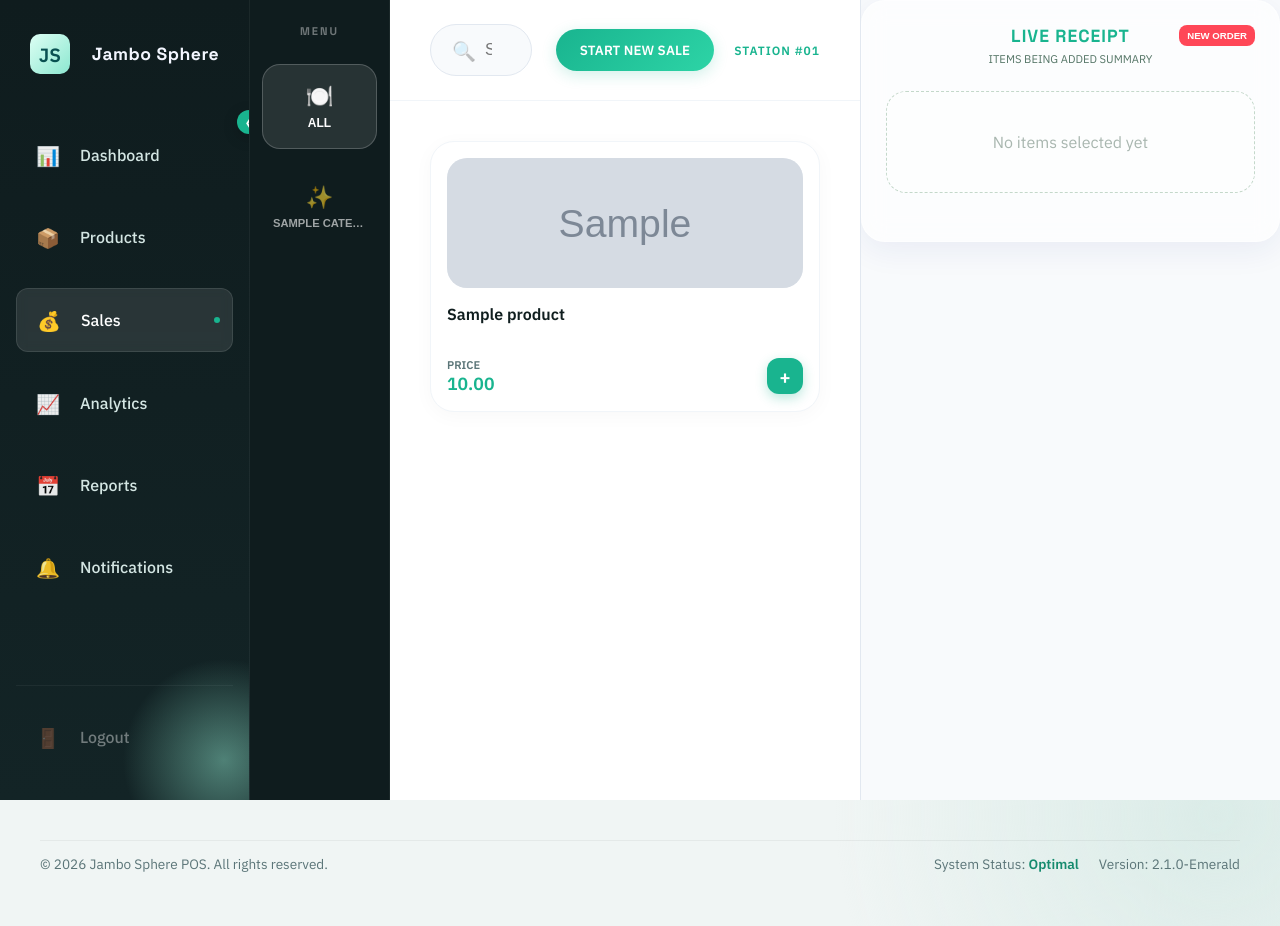
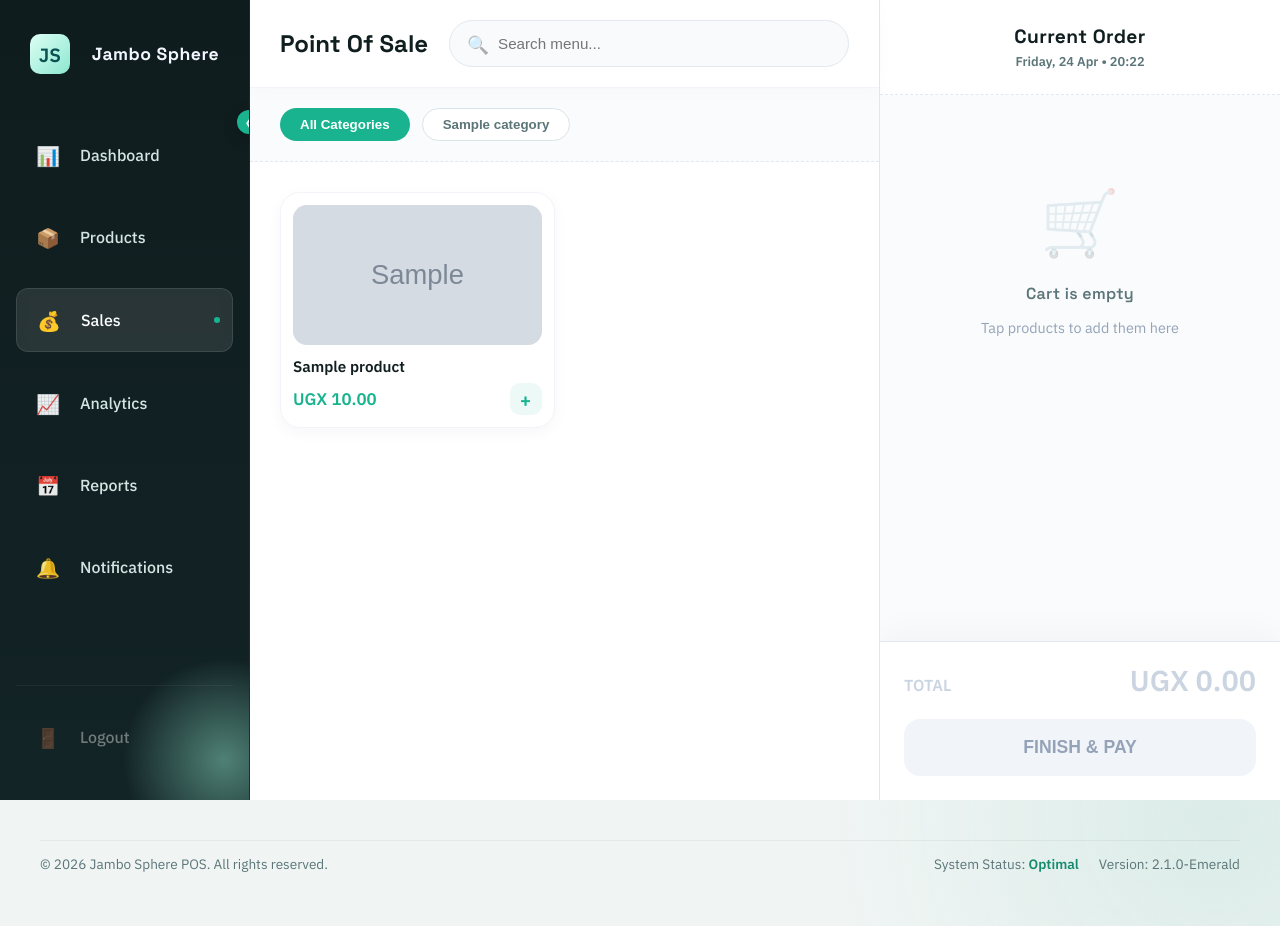
Before and after one commit to Tagoole/JamboSpherePOS, a Django app: page /sales/ in a window 1280 px wide. Run offline with Django 5.2, Linux system fonts and the light colour scheme; a user stored in the database is signed in; tables that the repository leaves empty hold one stand-in row (values such as "Sample post"); grey boxes marked "Sample" are stand-in pictures; some libraries are stand-ins or nearby versions.

Commit message:
Working on sales page to actually conduct a sale

```diff
--- a/templates/pos/dashboard.html
+++ b/templates/pos/dashboard.html
@@ -14,7 +14,7 @@
       <div style="z-index: 1;">
         <span style="font-size: 0.9rem; text-transform: uppercase; letter-spacing: 2px; opacity: 0.9; font-weight: 600;">Welcome Back, Admin</span>
         <h1 style="font-size: 2.8rem; margin: 5px 0 10px 0; color: white; border: none;">Hello, {{ user.username|title }} 🌟</h1>
-        <p style="font-size: 1.1rem; opacity: 0.9; font-weight: 300;">Today is <span id="current-date" style="font-weight: 600;">{{ "now"|date:"l, F j, Y" }}</span>. Here's what's happening in your business.</p>
+        <p style="font-size: 1.1rem; color: #000; font-weight: 300;">Today is <span id="current-date" style="font-weight: 600;">{% now "l, F j, Y" %}</span>. Here's what's happening in your business.</p>
       </div>
 
       <div style="z-index: 1; margin-top: 20px; display: flex; gap: 12px;">
--- a/templates/pos/partials/live_receipt.html
+++ b/templates/pos/partials/live_receipt.html
@@ -1,52 +1,73 @@
 {% load static %}
-<div class="glass" style="padding: 24px; color: var(--ink);">
-  <div style="text-align: center; margin-bottom: 24px; position: relative;">
-    <h3 style="font-size: 1.1rem; color: var(--brand); letter-spacing: 1px;">LIVE RECEIPT</h3>
-    <small class="muted" style="text-transform: uppercase; font-size: 0.7rem;">Items being added summary</small>
+<div style="display: flex; flex-direction: column; height: 100vh;">
+  <!-- Header -->
+  <div style="padding: 24px; border-bottom: 1px dashed #e2e8f0; background: #fff; text-align: center; position: relative;">
+    <h3 style="font-size: 1.2rem; color: var(--ink); margin-bottom: 4px;">Current Order</h3>
+    <div style="font-size: 0.8rem; color: var(--ink-soft); font-weight: 600;">{% now "l, j M" %} • {% now "H:i" %}</div>
 
-    <button hx-post="{% url 'cart_clear' %}" hx-target="#live-receipt-container" style="position: absolute; right: 0; top: 0; background: var(--danger); color: white; border: none; font-size: 0.6rem; padding: 5px 8px; border-radius: 8px; cursor: pointer; font-weight: 700;">
-      NEW ORDER
+    {% if cart %}
+    <button hx-post="{% url 'cart_clear' %}" hx-target="#live-receipt-container" style="position: absolute; right: 24px; top: 24px; background: rgba(255,71,87,0.1); color: var(--danger); border: none; font-size: 0.7rem; padding: 6px 12px; border-radius: 8px; cursor: pointer; font-weight: 700; transition: 0.2s;" onmouseover="this.style.background='rgba(255,71,87,0.2)'" onmouseout="this.style.background='rgba(255,71,87,0.1)'">
+      CLEAR
     </button>
+    {% endif %}
   </div>
 
-  <div style="display: flex; flex-direction: column; gap: 12px; margin-bottom: 24px;">
+  <!-- Items Area -->
+  <div style="flex: 1; overflow-y: auto; padding: 24px; background: #fafbfc;">
+    <div style="display: flex; flex-direction: column; gap: 16px;">
       {% for item in cart %}
-    <div style="display: flex; justify-content: space-between; align-items: center; background: rgba(255,255,255,0.4); padding: 12px; border-radius: 14px; border: 1px solid rgba(255,255,255,0.5);">
-      <div style="display: flex; gap: 10px; align-items: center;">
-        <span style="width: 28px; height: 28px; border-radius: 8px; background: var(--brand); color: white; display: grid; place-items: center; font-size: 0.8rem; font-weight: 700;">{{ item.quantity }}</span>
+      <div style="display: flex; justify-content: space-between; align-items: center; background: #fff; padding: 14px; border-radius: 16px; border: 1px solid #f1f5f9; box-shadow: 0 2px 10px rgba(0,0,0,0.02);">
+        <div style="display: flex; gap: 14px; align-items: center;">
+          <div style="width: 34px; height: 34px; border-radius: 10px; background: var(--brand-soft); color: var(--brand); display: grid; place-items: center; font-size: 0.9rem; font-weight: 800;">{{ item.quantity }}</div>
           <div>
-          <strong style="display: block; font-size: 0.9rem;">{{ item.product.name }}</strong>
-          <small class="muted" style="font-size: 0.75rem;">@ UGX {{ item.price }}</small>
+            <strong style="display: block; font-size: 0.95rem; color: var(--ink);">{{ item.product.name }}</strong>
+            <small style="font-size: 0.8rem; color: var(--ink-soft); font-weight: 600;">@ UGX {{ item.price }}</small>
           </div>
         </div>
         <div style="text-align: right;">
-        <strong style="display: block; font-size: 0.95rem;">UGX {{ item.total_price }}</strong>
-        <form action="{% url 'cart_remove' item.product.id %}" method="post" hx-post="{% url 'cart_remove' item.product.id %}" hx-target="#live-receipt-container" style="margin: 0;">
-          {% csrf_token %}
-          <button type="submit" style="background: none; border: none; color: var(--danger); font-size: 0.7rem; cursor: pointer; padding: 0;">Remove</button>
-        </form>
+          <strong style="display: block; font-size: 1rem; color: var(--ink);">UGX {{ item.total_price }}</strong>
+          <button hx-post="{% url 'cart_remove' item.product.id %}" hx-target="#live-receipt-container" style="background: none; border: none; color: var(--danger); font-size: 0.75rem; font-weight: 600; cursor: pointer; padding: 4px 0; opacity: 0.7;">Remove</button>
         </div>
       </div>
       {% empty %}
-    <div class="empty" style="padding: 40px 20px; border-radius: 20px; background: rgba(255,255,255,0.2);">
-      <p style="margin: 0; opacity: 0.5;">No items selected yet</p>
+      <div style="padding: 60px 20px; text-align: center;">
+        <div style="font-size: 4rem; opacity: 0.2; margin-bottom: 20px;">🛒</div>
+        <h4 style="color: var(--ink-soft); font-weight: 600;">Cart is empty</h4>
+        <p style="color: #94a3b8; font-size: 0.9rem;">Tap products to add them here</p>
       </div>
       {% endfor %}
     </div>
+  </div>
 
+  <!-- Footer Checkout Area -->
+  <div style="padding: 24px; background: #fff; border-top: 1px solid #e2e8f0; box-shadow: 0 -10px 30px rgba(0,0,0,0.03);">
     {% if cart %}
-  <div style="border-top: 1px dashed rgba(0,0,0,0.1); padding-top: 15px;">
-    <div style="display: flex; justify-content: space-between; margin-bottom: 8px;">
-      <span class="muted" style="font-size: 0.85rem;">Items Count</span>
-      <span style="font-weight: 600;">{{ cart|length }} products</span>
+    <div style="display: flex; justify-content: space-between; margin-bottom: 12px;">
+      <span style="color: var(--ink-soft); font-weight: 600; font-size: 0.9rem;">Subtotal ({{ cart|length }} items)</span>
+      <span style="font-weight: 700; color: var(--ink);">UGX {{ cart.get_total_price }}</span>
     </div>
-    <div style="display: flex; justify-content: space-between; align-items: flex-end; margin-top: 10px;">
-      <span class="muted" style="font-weight: 700; font-size: 0.8rem; text-transform: uppercase;">Total Estimate</span>
-      <strong style="font-size: 1.5rem; color: var(--brand);">UGX {{ cart.get_total_price }}</strong>
+    <div style="display: flex; justify-content: space-between; align-items: flex-end; margin-bottom: 24px; padding-top: 12px; border-top: 1px dashed #e2e8f0;">
+      <span style="font-weight: 800; font-size: 1rem; color: var(--ink); text-transform: uppercase;">Total</span>
+      <strong style="font-size: 1.8rem; color: var(--brand); line-height: 1;">UGX {{ cart.get_total_price }}</strong>
     </div>
-    <a href="{% url 'cart_detail' %}" class="btn btn-primary" style="display: block; width: 100%; margin-top: 24px; text-align: center; padding: 14px; border-radius: 16px; font-weight: 700; letter-spacing: 0.5px; box-shadow: 0 10px 20px rgba(25, 180, 143, 0.2);">
-      GO TO CHECKOUT
-    </a>
+
+    <!-- Hidden form for fast checkout -->
+    <form action="{% url 'checkout' %}" method="POST" style="margin: 0;">
+      {% csrf_token %}
+      <input type="hidden" name="client_name" value="Walk-in Customer">
+      <input type="hidden" name="tax_rate" value="0">
+      <button type="submit" style="width: 100%; padding: 18px; border-radius: 16px; background: linear-gradient(135deg, #19b48f, #2dd4a6); color: white; font-weight: 800; font-size: 1.1rem; border: none; cursor: pointer; box-shadow: 0 10px 25px rgba(25, 180, 143, 0.3); transition: 0.2s;" onmouseover="this.style.transform='translateY(-2px)'" onmouseout="this.style.transform='translateY(0)'">
+        FINISH & PAY
+      </button>
+    </form>
+    {% else %}
+    <div style="display: flex; justify-content: space-between; align-items: flex-end;">
+      <span style="font-weight: 800; font-size: 1rem; color: #cbd5e1; text-transform: uppercase;">Total</span>
+      <strong style="font-size: 1.8rem; color: #cbd5e1; line-height: 1;">UGX 0.00</strong>
     </div>
+    <button disabled style="width: 100%; margin-top: 24px; padding: 18px; border-radius: 16px; background: #f1f5f9; color: #94a3b8; font-weight: 800; font-size: 1.1rem; border: none; cursor: not-allowed;">
+      FINISH & PAY
+    </button>
     {% endif %}
   </div>
+</div>
--- a/templates/pos/partials/product_row.html
+++ b/templates/pos/partials/product_row.html
@@ -19,7 +19,7 @@
     {% endif %}
   </td>
   <td>{{ product.price }}</td>
-  <td><span class="tag">Active</span></td>
+  <td><span class="tag">Available</span></td>
   <td>
     <div class="actions">
       <a class="btn-link" href="/products/{{ product.id }}/edit/">Edit</a>
--- a/templates/pos/partials/today_totals.html
+++ b/templates/pos/partials/today_totals.html
@@ -6,9 +6,6 @@
         <strong style="display: block; font-size: 2.2rem; margin-top: 8px; color: var(--brand);">{{ total_sales_today|default:"0.00" }}</strong>
       </div>
       <div style="background: var(--brand-soft); width: 48px; height: 48px; border-radius: 12px; display: grid; place-items: center; font-size: 1.5rem;">💰</div>
-    </div>
-    <div style="margin-top: 15px; font-size: 0.85rem; color: #158b6e; font-weight: 500;">
-      ↑ 12% from yesterday
     </div>
   </article>
 
@@ -19,9 +16,6 @@
         <strong style="display: block; font-size: 2.2rem; margin-top: 8px; color: var(--accent);">{{ transactions_today|default:"0" }}</strong>
       </div>
       <div style="background: rgba(255, 107, 107, 0.1); width: 48px; height: 48px; border-radius: 12px; display: grid; place-items: center; font-size: 1.5rem;">🛍️</div>
-    </div>
-    <div style="margin-top: 15px; font-size: 0.85rem; color: var(--ink-soft);">
-      Average 4.2 sales/hour
     </div>
   </article>
 
--- a/templates/pos/products.html
+++ b/templates/pos/products.html
@@ -86,6 +86,7 @@
                 <th style="padding-left: 0; background: transparent; border-bottom: 2px solid #f0f4f3;">Identifier</th>
                 <th style="background: transparent; border-bottom: 2px solid #f0f4f3;">Category</th>
                 <th style="background: transparent; border-bottom: 2px solid #f0f4f3;">Unit Price</th>
+                <th style="background: transparent; border-bottom: 2px solid #f0f4f3;">Status</th>
                 <th style="padding-right: 0; background: transparent; border-bottom: 2px solid #f0f4f3; text-align: right;">Operations</th>
               </tr>
             </thead>
--- a/templates/pos/sales.html
+++ b/templates/pos/sales.html
@@ -4,58 +4,48 @@
 {% block title %}Terminal | Jambo Sphere POS{% endblock %}
 
 {% block content %}
-<div class="shell" style="height: 100vh; overflow: hidden;">
+<div class="shell" style="height: 100vh; overflow: hidden; background: #eef2f6;">
   {% include "pos/partials/sidebar.html" %}
 
-  <main class="main" style="padding: 0; display: flex; flex-direction: row; height: 100vh;">
-    <!-- Vertical Category Pillar -->
-    <nav style="width: 140px; background: #0f1c1e; border-right: 1px solid rgba(255,255,255,0.05); padding: 24px 12px; display: flex; flex-direction: column; gap: 16px; overflow-y: auto;">
-      <h4 style="font-size: 0.7rem; text-transform: uppercase; letter-spacing: 2px; color: rgba(255,255,255,0.4); text-align: center; margin-bottom: 10px;">MENU</h4>
-      <button class="category-filter active" data-category="all" style="background: rgba(255,255,255,0.1); border: 1px solid rgba(255,255,255,0.2); border-radius: 18px; padding: 18px 10px; cursor: pointer; transition: all 0.3s; color: white;">
-        <div style="font-size: 1.4rem; margin-bottom: 6px;">🍽️</div>
-        <div style="font-size: 0.75rem; font-weight: 700;">ALL</div>
-      </button>
-      {% for cat in categories %}
-      <button class="category-filter" data-category="{{ cat.id }}" style="background: transparent; border: 1px solid transparent; border-radius: 18px; padding: 18px 10px; cursor: pointer; transition: all 0.3s; color: rgba(255,255,255,0.6);">
-        <div style="font-size: 1.4rem; margin-bottom: 6px;">
-          {% if "juice" in cat.name|lower %}🥤{% elif "bev" in cat.name|lower %}🍹{% elif "food" in cat.name|lower %}🥘{% else %}✨{% endif %}
-        </div>
-        <div style="font-size: 0.7rem; font-weight: 600; text-transform: uppercase; white-space: nowrap; overflow: hidden; text-overflow: ellipsis;">{{ cat.name }}</div>
-      </button>
-      {% endfor %}
-    </nav>
+  <main class="main" style="padding: 0; display: flex; flex-direction: row; height: 100vh; width: 100%;">
 
     <!-- Central Product Area -->
-    <section style="flex: 1; display: flex; flex-direction: column; background: #ffffff; min-width: 0;">
-      <header style="padding: 24px 40px; border-bottom: 1px solid #f1f5f9; display: flex; justify-content: space-between; align-items: center; background: #fff;">
-        <div style="position: relative; flex: 1; max-width: 450px;">
-          <input id="sale-product-search" type="search" placeholder="Search products..." style="width: 100%; padding: 16px 24px 16px 54px; border-radius: 40px; border: 1px solid #e2e8f0; background: #f8fafc; font-size: 1rem; outline: none; transition: all 0.3s;" />
-          <span style="position: absolute; left: 22px; top: 50%; transform: translateY(-50%); opacity: 0.4; font-size: 1.2rem;">🔍</span>
-        </div>
+    <section style="flex: 1; display: flex; flex-direction: column; background: #ffffff; min-width: 0; border-right: 1px solid #e1e8ed;">
 
-        <div style="display: flex; gap: 20px; margin-left: 24px; align-items: center;">
-          <button hx-post="{% url 'cart_clear' %}" hx-target="#live-receipt-container" class="btn btn-primary" style="padding: 12px 24px; border-radius: 30px; font-weight: 700; box-shadow: 0 4px 15px rgba(25, 180, 143, 0.2);">
-            START NEW SALE
-          </button>
-          <div style="text-align: right;">
-            <div id="today-time" style="font-family: 'Space Grotesk'; font-weight: 800; color: var(--ink); font-size: 1.1rem; line-height: 1;">{{ "now"|date:"H:i" }}</div>
-            <div style="color: var(--brand); font-weight: 700; font-size: 0.75rem; letter-spacing: 1px;">STATION #01</div>
+      <!-- Top Header Area -->
+      <header style="padding: 20px 30px; display: flex; justify-content: space-between; align-items: center; border-bottom: 1px solid #f1f5f9; background: #fff; box-shadow: 0 4px 20px rgba(0,0,0,0.02); z-index: 10;">
+          <div style="font-size: 1.5rem; font-family: 'Space Grotesk'; font-weight: 700; color: var(--ink);">Point Of Sale</div>
+          <div style="position: relative; width: 400px;">
+            <input id="sale-product-search" type="search" placeholder="Search menu..." style="width: 100%; padding: 14px 20px 14px 48px; border-radius: 30px; border: 1px solid #e2e8f0; background: #f8fafc; font-size: 0.95rem; outline: none; transition: all 0.3s;" />
+            <span style="position: absolute; left: 18px; top: 50%; transform: translateY(-50%); opacity: 0.5; font-size: 1.1rem;">🔍</span>
           </div>
-        </div>
       </header>
 
-      <div id="product-selection-grid" style="flex: 1; overflow-y: auto; padding: 40px; display: grid; grid-template-columns: repeat(auto-fill, minmax(190px, 1fr)); grid-auto-rows: min-content; gap: 32px;">
+      <!-- Category Filter Chips -->
+      <div style="padding: 20px 30px; display: flex; gap: 12px; overflow-x: auto; flex-wrap: nowrap; border-bottom: 1px dashed #e2e8f0; background: #fafbfc;">
+          <button class="cat-chip active" data-filter="all" style="padding: 8px 20px; border-radius: 20px; border: none; background: var(--brand); color: white; font-weight: 600; cursor: pointer; white-space: nowrap; transition: 0.2s;">All Categories</button>
+          {% for category in categories %}
+            <button class="cat-chip" data-filter="{{ category.id }}" style="padding: 8px 20px; border-radius: 20px; border: 1px solid #dae4e8; background: #fff; color: var(--ink-soft); font-weight: 600; cursor: pointer; white-space: nowrap; transition: 0.2s;">{{ category.name }}</button>
+          {% endfor %}
+      </div>
+
+      <!-- Product Grid -->
+      <div id="product-selection-grid" style="flex: 1; overflow-y: auto; padding: 30px; display: grid; grid-template-columns: repeat(auto-fill, minmax(200px, 1fr)); grid-auto-rows: min-content; gap: 20px; align-content: start;">
+        {% csrf_token %}
         {% for product in products %}
         <div class="product-card"
-             style="background: #ffffff; border-radius: 24px; border: 1px solid #f1f5f9; padding: 16px; transition: all 0.4s cubic-bezier(0.175, 0.885, 0.32, 1.275); cursor: pointer; box-shadow: 0 4px 20px rgba(0,0,0,0.03); display: flex; flex-direction: column; position: relative;"
+             style="background: #ffffff; border-radius: 20px; border: 1px solid #f1f5f9; padding: 12px; transition: all 0.2s cubic-bezier(0.175, 0.885, 0.32, 1.275); cursor: pointer; box-shadow: 0 4px 15px rgba(0,0,0,0.04); display: flex; flex-direction: column; user-select: none;"
              data-name="{{ product.name|lower }}"
              data-category="{{ product.category_id|default:'none' }}"
              hx-post="{% url 'cart_add' product.id %}"
              hx-vals='{"quantity": 1}'
              hx-target="#live-receipt-container"
-             hx-swap="innerHTML">
+             hx-swap="innerHTML"
+             onmousedown="this.style.transform='scale(0.95)';"
+             onmouseup="this.style.transform='scale(1)';"
+             onmouseleave="this.style.transform='scale(1)';">
 
-          <div style="width: 100%; height: 130px; border-radius: 20px; overflow: hidden; margin-bottom: 16px; background: #f8fafc;">
+          <div style="width: 100%; height: 140px; border-radius: 14px; overflow: hidden; margin-bottom: 12px; background: #f8fafc;">
             {% if product.image %}
               <img src="{{ product.image.url }}" alt="{{ product.name }}" style="width: 100%; height: 100%; object-fit: cover;">
             {% else %}
@@ -63,14 +53,11 @@
             {% endif %}
           </div>
 
-          <strong style="display: block; font-size: 1rem; line-height: 1.3; margin-bottom: 12px; color: var(--ink); height: 2.6em; overflow: hidden; font-weight: 600;">{{ product.name }}</strong>
+          <strong style="display: block; font-size: 0.95rem; line-height: 1.2; margin-bottom: 8px; color: var(--ink); font-weight: 700;">{{ product.name }}</strong>
 
           <div style="display: flex; justify-content: space-between; align-items: center; margin-top: auto;">
-            <div>
-              <small style="display: block; font-size: 0.7rem; color: var(--ink-soft); text-transform: uppercase; font-weight: 700;">Price</small>
-              <span style="font-weight: 800; color: var(--brand); font-size: 1.1rem;">{{ product.price }}</span>
-            </div>
-            <div style="width: 36px; height: 36px; border-radius: 12px; background: var(--brand); color: white; display: grid; place-items: center; font-size: 1.2rem; font-weight: 800; box-shadow: 0 4px 12px rgba(25, 180, 143, 0.3);">+</div>
+            <span style="font-weight: 800; color: var(--brand); font-size: 1.05rem;">UGX {{ product.price }}</span>
+            <div style="width: 32px; height: 32px; border-radius: 10px; background: #edf9f6; color: var(--brand); display: grid; place-items: center; font-size: 1.2rem; font-weight: 800;">+</div>
           </div>
         </div>
         {% endfor %}
@@ -78,10 +65,10 @@
     </section>
 
     <!-- Right Side Live Receipt -->
-    <aside style="width: 420px; background: #f8fafc; border-left: 1px solid #e2e8f0; display: flex; flex-direction: column; overflow: hidden;">
-      <div id="live-receipt-container" hx-get="/cart/partial/" hx-trigger="load" hx-swap="innerHTML" style="flex: 1; overflow-y: auto;">
+    <aside style="width: 400px; background: #fdfdfd; display: flex; flex-direction: column; overflow: hidden;">
+      <div id="live-receipt-container" hx-get="{% url 'cart_partial' %}" hx-trigger="load" hx-swap="innerHTML" style="flex: 1; display: flex; flex-direction: column; height: 100%;">
         <!-- Initial Loader -->
-        <div style="height: 100%; display: grid; place-items: center; opacity: 0.4;">
+        <div style="flex: 1; display: grid; place-items: center; opacity: 0.4;">
           <div style="text-align: center;">
             <div style="font-size: 3rem; margin-bottom: 10px;">🧾</div>
             <p style="font-weight: 600; font-size: 0.9rem;">Initializing Terminal...</p>
@@ -92,10 +79,18 @@
   </main>
 </div>
 
+<!-- HTMX Config for CSRF -->
 <script>
+  document.body.addEventListener('htmx:configRequest', (event) => {
+    const token = document.querySelector('[name=csrfmiddlewaretoken]');
+    if (token) {
+        event.detail.headers['X-CSRFToken'] = token.value;
+    }
+  });
+
   (function () {
     const searchInput = document.getElementById("sale-product-search");
-    const categoryFilters = document.querySelectorAll(".category-filter");
+    const chips = document.querySelectorAll(".cat-chip");
     const cards = document.querySelectorAll(".product-card");
 
     let currentFilter = "all";
@@ -111,12 +106,8 @@
 
         if (matchesSearch && matchesCategory) {
           card.style.display = "flex";
-          card.style.opacity = "1";
-          card.style.transform = "scale(1)";
         } else {
           card.style.display = "none";
-          card.style.opacity = "0";
-          card.style.transform = "scale(0.95)";
         }
       });
     }
@@ -128,24 +119,25 @@
       });
     }
 
-    categoryFilters.forEach(btn => {
-      btn.addEventListener("click", function() {
-        categoryFilters.forEach(b => {
-            b.classList.remove("active");
-            b.style.background = "transparent";
-            b.style.color = "rgba(255,255,255,0.6)";
-            b.style.borderColor = "transparent";
+    chips.forEach(chip => {
+      chip.addEventListener("click", function() {
+        chips.forEach(c => {
+          c.classList.remove("active");
+          c.style.background = "#fff";
+          c.style.color = "var(--ink-soft)";
+          c.style.border = "1px solid #dae4e8";
         });
 
         this.classList.add("active");
-        this.style.background = "rgba(255,255,255,0.1)";
+        this.style.background = "var(--brand)";
         this.style.color = "white";
-        this.style.borderColor = "rgba(255,255,255,0.2)";
+        this.style.border = "none";
 
-        currentFilter = this.getAttribute("data-category");
+        currentFilter = this.getAttribute("data-filter");
         updateVisibility();
       });
     });
+
   })();
 </script>
 {% endblock %}
```
Also changed, not shown: templates/pos/partials/analytics_summary.html (+4 -4 lines), templates/pos/reports_daily.html (+1 -14 lines), test_csrf.py (added, +19 -0 lines), test_csrf2.py (added, +23 -0 lines), test_csrf3.py (added, +20 -0 lines), test_csrf_final.py (added, +34 -0 lines), test_middlewares.py (added, +23 -0 lines), media/products/Screenshot_2026.png (added), 1 other file. Lines whose indentation alone changed are shown as unchanged.
